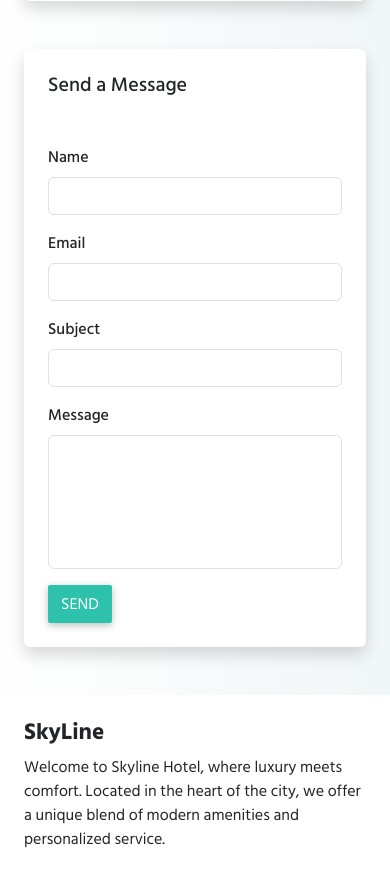
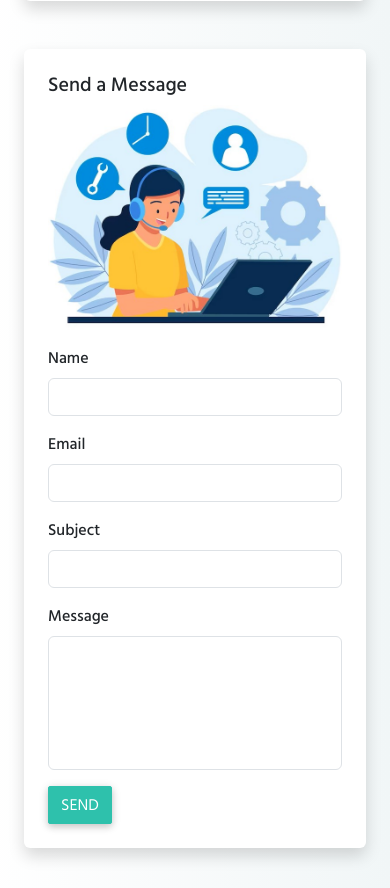
Before and after one commit to devashishsoni98/Web-Based-Skyline-Management-System, a PHP site: page /contact.html in a window 390 px wide. Shown: the part 1341-2229 px from the top of the page. Run offline with PHP 8.4, Linux system fonts and the light colour scheme; some web fonts are replaced.

Commit message:
css and contact img

```diff
--- a/CSS/common.css
+++ b/CSS/common.css
@@ -195,7 +195,19 @@ input[type="number"] {
 
 
 
-/* FACILITIES */
+/* CONTACT */
+
+.contact-img{
+  width:24.255rem;
+  margin-left: auto;
+  margin-right: auto;
+  display: block;
+}
+@media screen and (max-width: 999px){
+  .contact-img{
+    width: -webkit-fill-available;
+  }
+}
 
 
 
--- a/contact.html
+++ b/contact.html
@@ -100,7 +100,7 @@
           <div class="bg-white rounded shadow p-4">
             <form action="">
               <h5>Send a Message</h5>
-              <img src="" alt="">
+              <img class="contact-img" src="iMAGES/about/9.jpg" alt="">
               <div class="mt-3">
                 <label class="form-label" style="font-weight: 500">Name</label>
                 <input type="text" class="form-control shadow-none" />
```
Also changed, not shown: Images/about/9.jpg (added).
